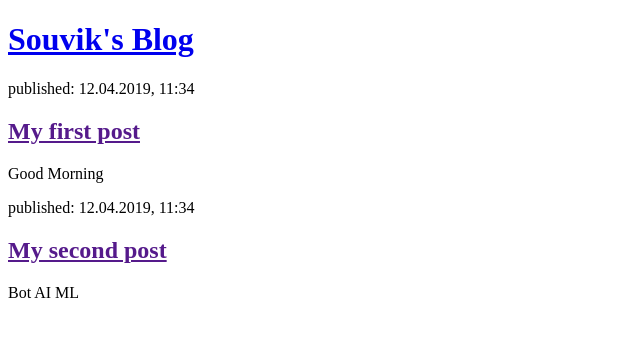
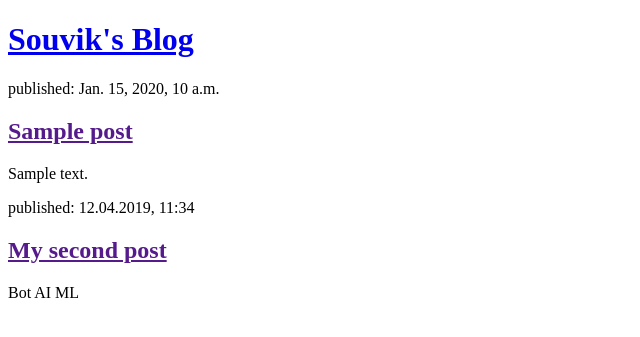
Before and after one commit to souviksv/my-first-blog, a Django app: template newproject/blog/templates/blog/post_list.html in a window 1280 px wide. Shown: the top 337 px of the page, without its empty margins (0-640 px from the left). Run offline with Django 3.2, Linux system fonts and the light colour scheme; the template is opened without the code that fills it: values that come from a table or form of the project are taken from there, others are empty; tables that the repository leaves empty hold one stand-in row (values such as "Sample post").

Commit message:
Modified templates to display posts from databasew.

```diff
--- a/newproject/blog/templates/blog/post_list.html
+++ b/newproject/blog/templates/blog/post_list.html
@@ -8,11 +8,15 @@
             <h1><a href="/">Souvik's Blog</a></h1>
         </div>
 
+		{% for post in posts %}
+
         <div>
-            <p>published: 12.04.2019, 11:34</p>
-            <h2><a href="">My first post</a></h2>
-            <p>Good Morning</p>
+            <p>published: {{ post.published_date }}</p>
+            <h2><a href="">{{ post.title }}</a></h2>
+            <p>{{ post.text|linebreaksbr }}</p>
         </div>
+
+		{% endfor %}
 
         <div>
             <p>published: 12.04.2019, 11:34</p>
--- a/newproject/blog/views.py
+++ b/newproject/blog/views.py
@@ -1,5 +1,8 @@
 from django.shortcuts import render
+from django.utils import timezone
+from .models import Post
 
 # Create your views here.
 def post_list(request):
-    return render(request, 'blog/post_list.html', {})
+    posts = Post.objects.filter(published_date__lte=timezone.now()).order_by('published_date')
+    return render(request, 'blog/post_list.html', {'posts': posts})
```
